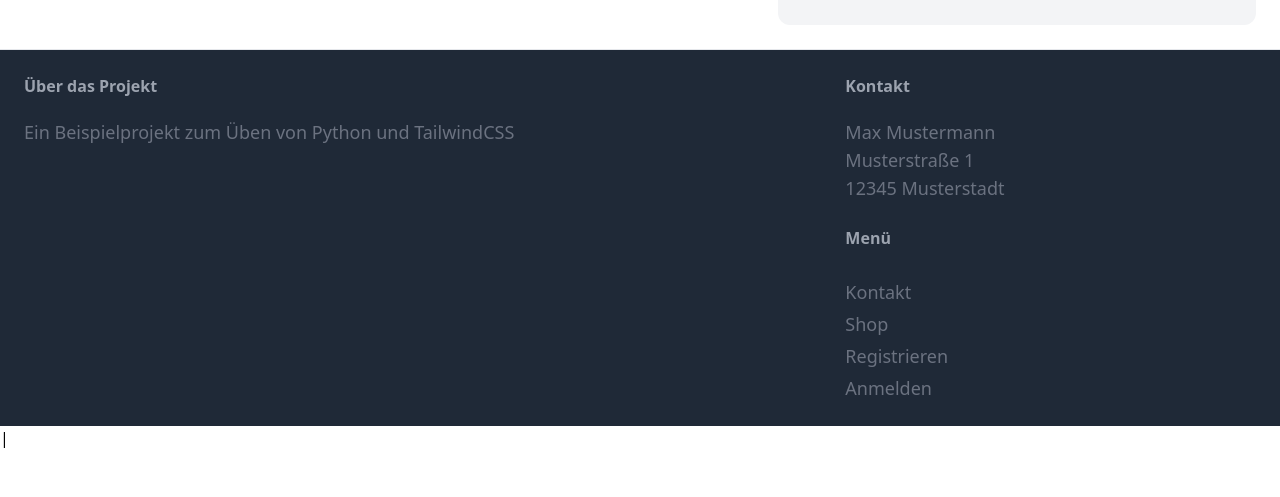
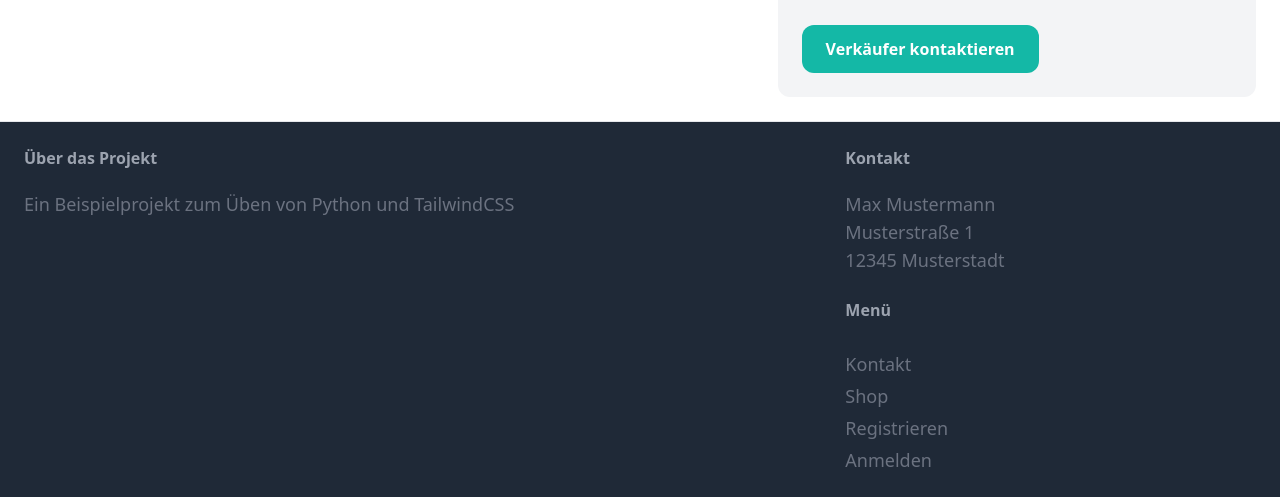
Before and after one commit to simon-loeschke1988/marketplace, a Django app: template item/templates/item/detail.html in a window 1280 px wide. Shown: the part 196-693 px from the top of the page. Run offline with Django 4.2, Linux system fonts and the light colour scheme; the template is opened without the code that fills it, so the values that code supplies are empty; some libraries are stand-ins or nearby versions.

Commit message:
button zur detailseite hinzugefügt

```diff
--- a/item/templates/item/detail.html
+++ b/item/templates/item/detail.html
@@ -19,6 +19,9 @@
             <strong class="text-gray-500"> Beschreibung </strong><br>
             {{item.description}} </p>
     {% endif %}
+
+    <a href="#" class="inline-block mt-6 px-6 py-3 lext-lg font-semibold text-white bg-teal-500 hover:bg-teal-700 rounded-xl">Verkäufer kontaktieren </a>
+
     </div>
 
 
```
